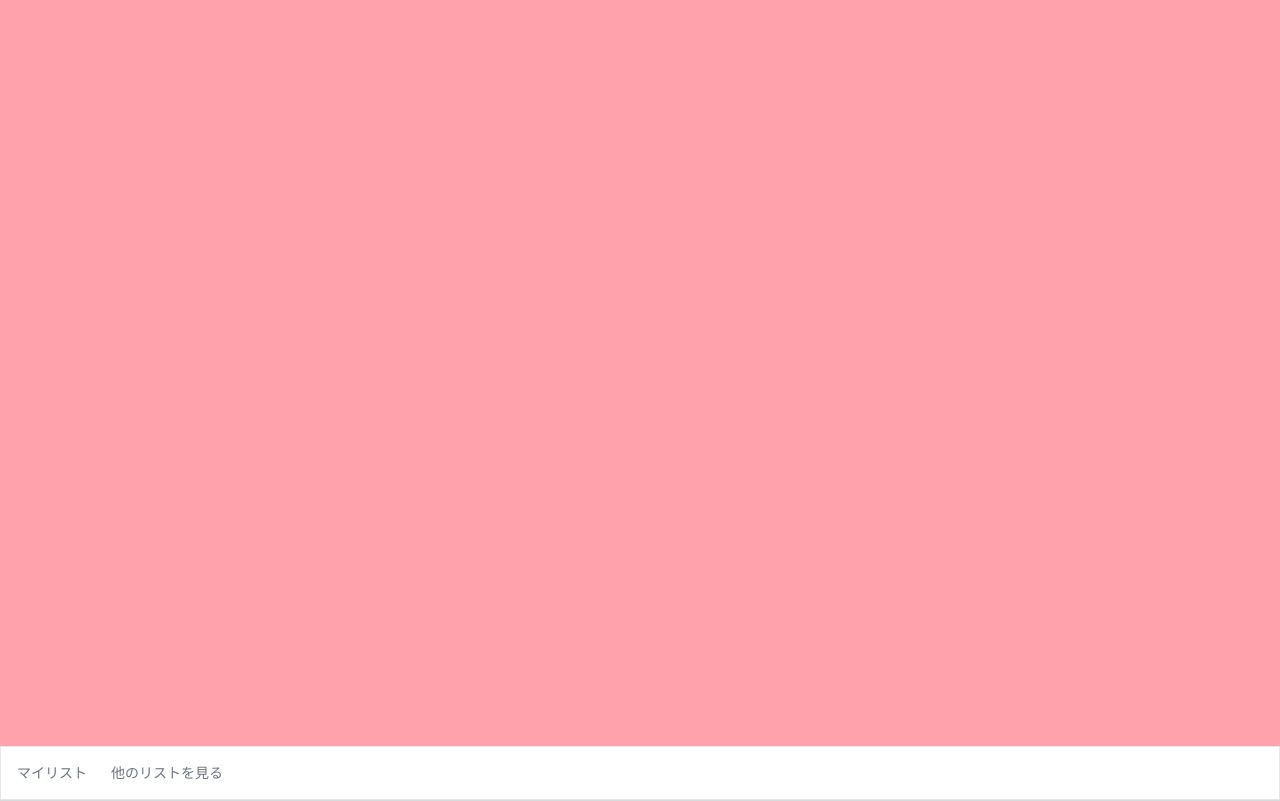
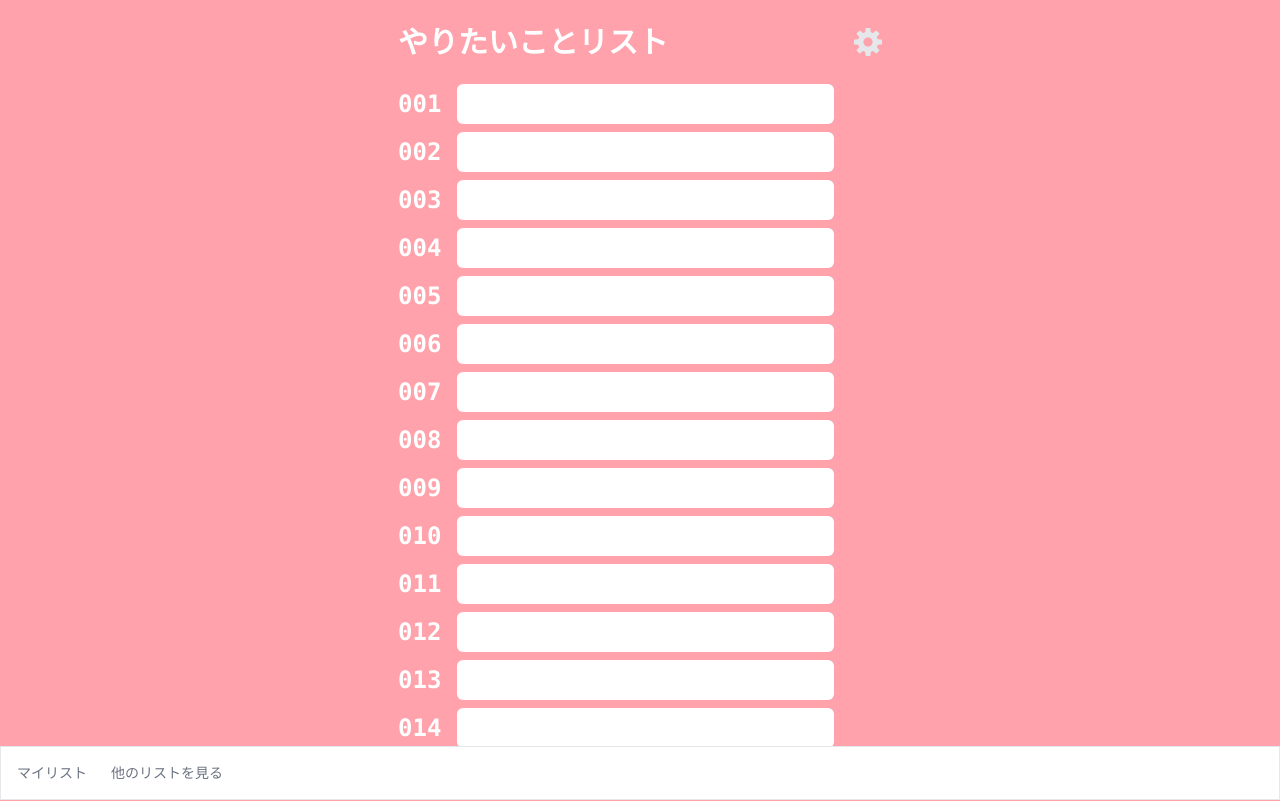
Before and after one commit to aiandrox/yaritaikoto100, a Next.js app: page / in a window 1280 px wide. Shown: the top 801 px of the page. Built offline with nearby package versions, Linux system fonts and the light colour scheme; no server answers.

Commit message:
[Add] itemsを表示する

```diff
--- a/src/app/__generated__/graphql.ts
+++ b/src/app/__generated__/graphql.ts
@@ -69,6 +69,8 @@ export type List = {
   items: Array<Item>;
   /** 公開状態 */
   published: Scalars['Boolean']['output'];
+  /** リストタイトル */
+  title: Scalars['String']['output'];
   /** ユーザ */
   user: User;
   /** やりたいことリストID */
@@ -322,6 +324,7 @@ export type ItemResolvers<ContextType = any, ParentType extends ResolversParentT
 export type ListResolvers<ContextType = any, ParentType extends ResolversParentTypes['List'] = ResolversParentTypes['List']> = {
   items?: Resolver<Array<ResolversTypes['Item']>, ParentType, ContextType>;
   published?: Resolver<ResolversTypes['Boolean'], ParentType, ContextType>;
+  title?: Resolver<ResolversTypes['String'], ParentType, ContextType>;
   user?: Resolver<ResolversTypes['User'], ParentType, ContextType>;
   uuid?: Resolver<ResolversTypes['String'], ParentType, ContextType>;
   __isTypeOf?: IsTypeOfResolverFn<ParentType, ContextType>;
--- a/src/app/yaritaikotoList/graphql/currentList.query.generated.tsx
+++ b/src/app/yaritaikotoList/graphql/currentList.query.generated.tsx
@@ -6,13 +6,14 @@ const defaultOptions = {} as const;
 export type CurrentListQueryQueryVariables = Types.Exact<{ [key: string]: never; }>;
 
 
-export type CurrentListQueryQuery = { __typename?: 'Query', currentList?: { __typename?: 'List', uuid: string, published: boolean, items: Array<{ __typename?: 'Item', number: number, name: string, doneAt?: string | null }> } | null };
+export type CurrentListQueryQuery = { __typename?: 'Query', currentList?: { __typename?: 'List', uuid: string, title: string, published: boolean, items: Array<{ __typename?: 'Item', number: number, name: string, doneAt?: string | null }> } | null };
 
 
 export const CurrentListQueryDocument = gql`
     query CurrentListQuery {
   currentList {
     uuid
+    title
     published
     items {
       number
--- a/src/app/yaritaikotoList/graphql/currentList.query.graphql
+++ b/src/app/yaritaikotoList/graphql/currentList.query.graphql
@@ -1,6 +1,7 @@
 query CurrentListQuery {
   currentList {
     uuid
+    title
     published
     items {
       number
--- a/src/app/yaritaikotoList/index.ts
+++ b/src/app/yaritaikotoList/index.ts
@@ -1 +1 @@
-export { Page as YaritaikotoListPage } from "./page.component";
+export { PageComponent as YaritaikotoListPage } from "./page.component";
--- a/src/app/yaritaikotoList/list.component.tsx
+++ b/src/app/yaritaikotoList/list.component.tsx
@@ -1,32 +1,16 @@
 "use client";
 
+import { Item, List } from "./models";
 import Row from "./row.component";
 
-export default function List({
-  currentList,
-}: {
-  currentList: {
-    __typename?: "List" | undefined;
-    uuid: string;
-    published: boolean;
-    items: {
-      __typename?: "Item" | undefined;
-      number: number;
-      name: string;
-      doneAt?: string | null;
-    }[];
-  };
-}) {
-  const viewItems = Array.from({ length: 100 }, (_, i) => {
-    const item = currentList?.items.find((item) => item.number === i + 1);
-    return item || { number: i + 1, name: "", doneAt: null };
-  });
-
+export default function ListComponent({ list, items }: { list: List; items: Item[] }) {
   return (
     <>
       <div className="flex items-center my-4">
         <div className="grow items-center">
-          <h1 className="text-3xl font-bold text-white content-center">やりたいことリスト</h1>
+          <h1 className="text-3xl font-bold text-white content-center">
+            {list.title || "やりたいことリスト"}
+          </h1>
         </div>
         <div className="grow-0 items-center">
           <svg
@@ -43,7 +27,9 @@ export default function List({
       </div>
 
       <div className="flex flex-col w-full items-center justify-center">
-        {currentList && viewItems.map((item) => <Row key={item.number} item={item} />)}
+        {items.map((item) => (
+          <Row key={item.number} item={item} />
+        ))}
       </div>
     </>
   );
--- /dev/null
+++ b/src/app/yaritaikotoList/models/index.ts
@@ -0,0 +1,2 @@
+export * from "./list.model";
+export * from "./item.model";
--- /dev/null
+++ b/src/app/yaritaikotoList/models/item.model.ts
@@ -0,0 +1,5 @@
+export type Item = {
+  number: number;
+  name: string;
+  doneAt?: string | null;
+};
--- /dev/null
+++ b/src/app/yaritaikotoList/models/list.model.ts
@@ -0,0 +1,5 @@
+export type List = {
+  uuid: string;
+  title: string;
+  published: boolean;
+};
--- a/src/app/yaritaikotoList/page.component.tsx
+++ b/src/app/yaritaikotoList/page.component.tsx
@@ -1,10 +1,27 @@
 "use client";
 
 import { useCurrentListFacade } from "./currentList.facade";
-import List from "./list.component";
+import ListComponent from "./list.component";
+import { Item, List } from "./models";
 
-export const Page = () => {
+export const PageComponent = () => {
   const { currentList } = useCurrentListFacade();
+  const list: List = currentList
+    ? {
+        uuid: currentList.uuid,
+        title: currentList.title,
+        published: currentList.published,
+      }
+    : {
+        uuid: "uuid",
+        title: "やりたいことリスト",
+        published: false,
+      };
 
-  return currentList && <List currentList={currentList} />;
+  const items: Item[] = Array.from({ length: 100 }, (_, i) => {
+    const item = currentList?.items.find((item) => item.number === i + 1);
+    return item || { number: i + 1, name: "", doneAt: null };
+  });
+
+  return <ListComponent list={list} items={items} />;
 };
--- a/src/app/yaritaikotoList/row.component.tsx
+++ b/src/app/yaritaikotoList/row.component.tsx
@@ -1,12 +1,9 @@
 "use client";
 
 import { useState } from "react";
+import { Item } from "./models";
 
-export default function Row({
-  item,
-}: {
-  item: { __typename?: "Item" | undefined; number: number; name: string; doneAt?: string | null };
-}) {
+export default function RowComponent({ item }: { item: Item }) {
   const [openModal, setOpenModal] = useState<boolean>(false);
 
   return (
```
